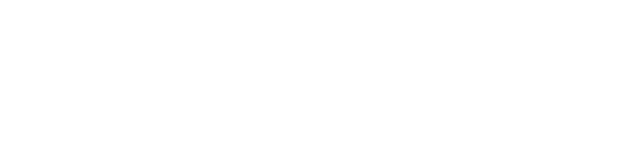
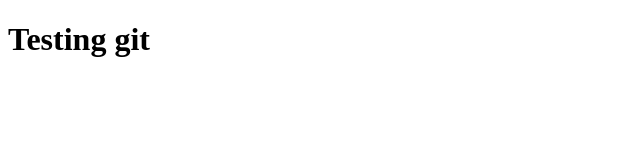
Before and after one commit to ElenaLatynina/Test0203202, a plain HTML site: page index.html in a window 1280 px wide. Shown: the whole page, without its empty margins (0-640 px from the left). Drawn offline with Linux system fonts and the light colour scheme.

Commit message:
Изменяем стили и заголовок

```diff
--- a/index.html
+++ b/index.html
@@ -7,6 +7,6 @@
     <title>Document</title>
 </head>
 <body>
-
+    <h1> Testing git</h1>
 </body>
 </html>
--- a/style.css
+++ b/style.css
@@ -1,4 +1,4 @@
 body {
-    background-color: aqua;
-    color: #0000;
+    background-color: rgb(153, 0, 255);
+    color: rgba(199, 23, 23, 0);
 }
```
